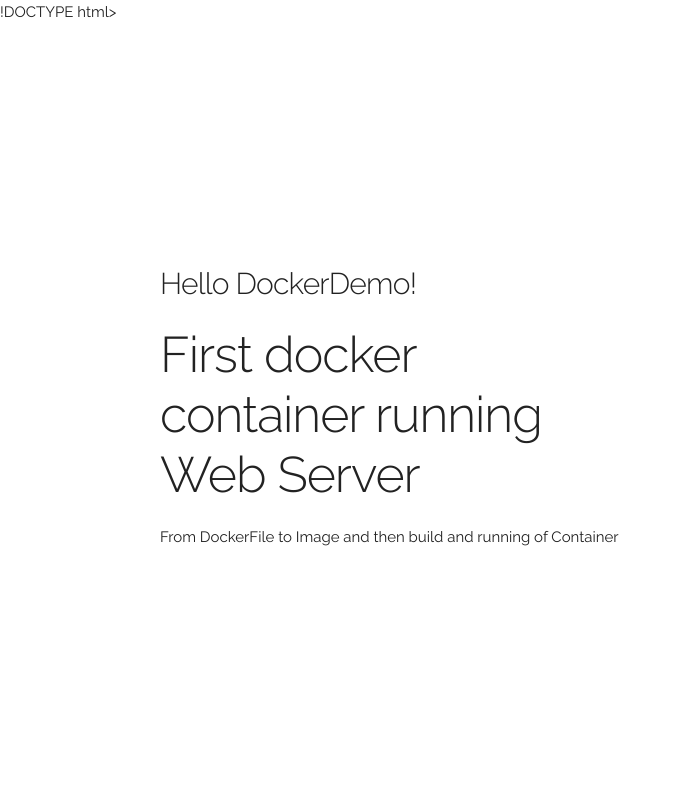
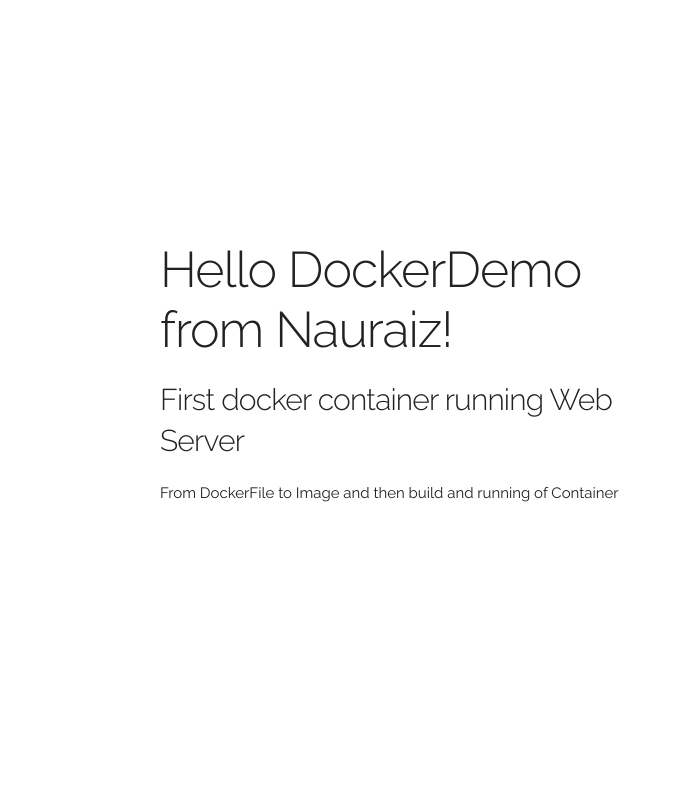
Before and after one commit to nauraizmushtaq/WebApp-Docker, a Flask app: page / in a window 1280 px wide. Shown: the whole page, without its empty margins (0-681 px from the left). Run offline with Flask 2, Linux system fonts and the light colour scheme.

Commit message:
Corrected

```diff
--- a/templates/index.html
+++ b/templates/index.html
@@ -1,4 +1,4 @@
-!DOCTYPE html>
+<!DOCTYPE html>
 <html lang="en">
 <head>
 
@@ -34,8 +34,8 @@
   <div class="container">
     <div class="row">
       <div class="one-half column" style="margin-top: 25%">
-        <h4>Hello DockerDemo!</h4>
-        <h1>First docker container running Web Server</h1>
+        <h1>Hello DockerDemo from Nauraiz!</h1>
+        <h4>First docker container running Web Server</h4>
         <p>From DockerFile to Image and then build and running of Container</p>
       </div>
     </div>
```
